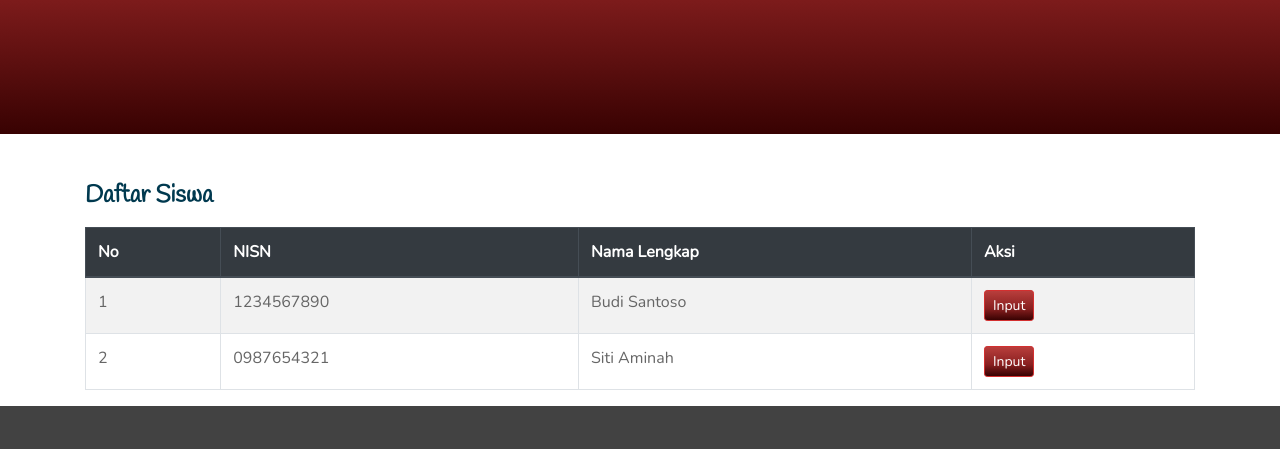
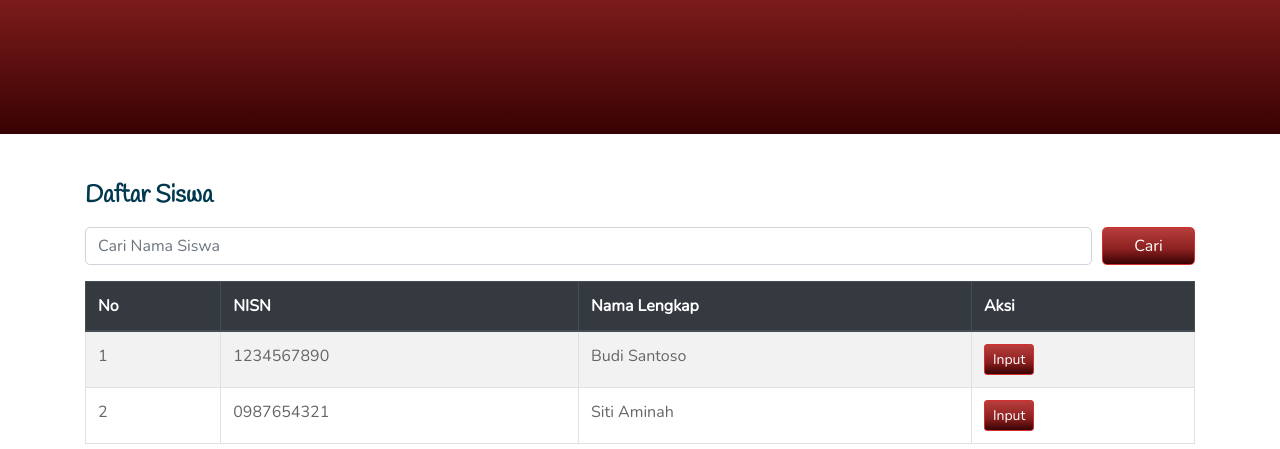
Before and after one commit to Rasio09/SD-NEGERI-1-PLOSO, a plain HTML site: page form/kelas 1.html in a window 1280 px wide. Shown: the part 351-800 px from the top of the page. Drawn offline with nearby package versions, Linux system fonts and the light colour scheme.

Commit message:
add form search kelas

```diff
--- a/form/kelas 1.html
+++ b/form/kelas 1.html
@@ -84,6 +84,10 @@
     <div class="container">
   <!-- Tabel Siswa -->
   <h4 class="mb-3">Daftar Siswa</h4>
+   <div class="form-group mb-3 d-flex align-items-center">
+    <input class="form-control" type="text" name="" id="" placeholder="Cari Nama Siswa">
+    <button class="btn btn-primary rounded-lg" style="margin-left: 10px; width: 100px;">Cari</button>
+  </div>
   <table class="table table-bordered table-striped mb-3">
     <thead class="thead-dark">
       <tr>
```
Also changed, not shown: form/kelas 2.html (+4 -0 lines), form/kelas 3.html (+4 -0 lines), form/kelas 4.html (+4 -0 lines), form/kelas 5.html (+4 -0 lines), form/kelas 6.html (+4 -0 lines).
